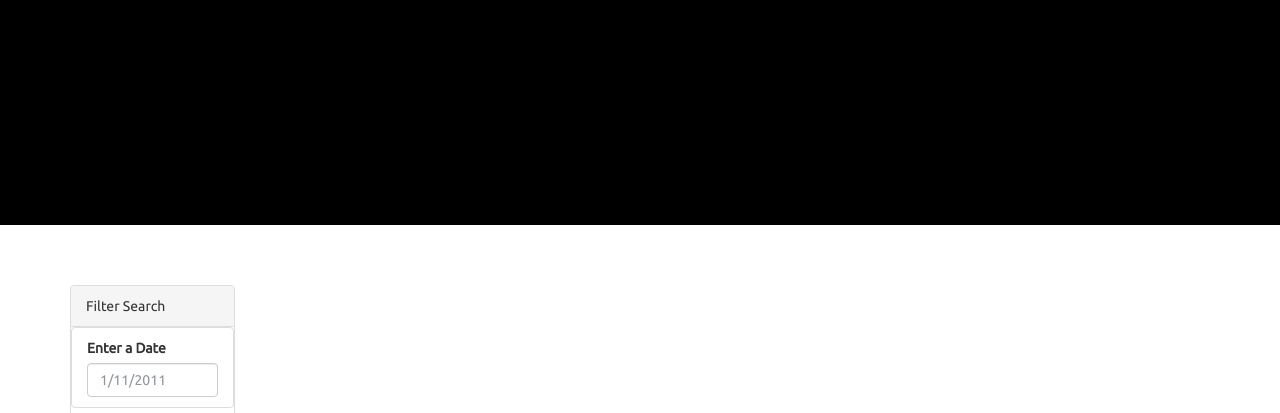
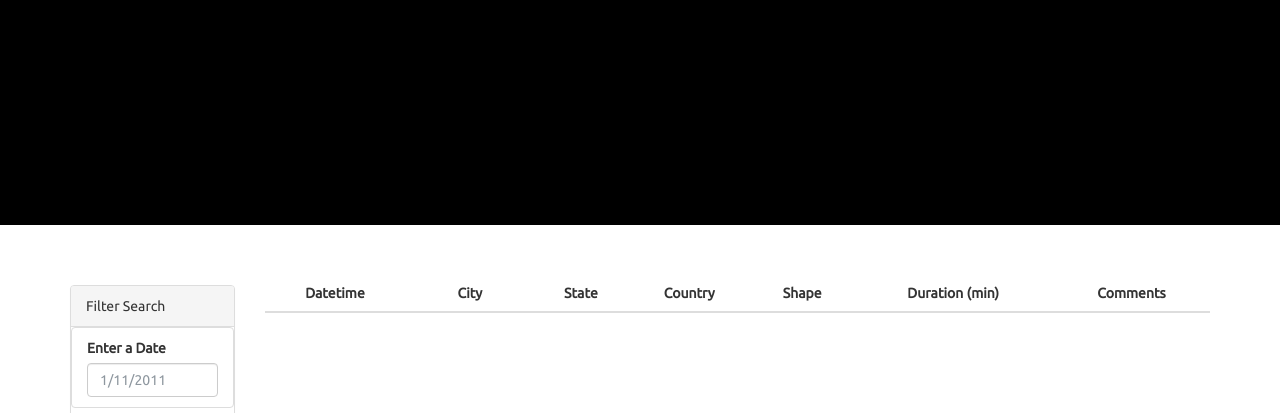
Before and after one commit to alplky/javascript-challenge, a plain HTML site: page UFO-level-1/index.html in a window 1280 px wide. Shown: the part 387-800 px from the top of the page. Drawn offline with nearby package versions, Linux system fonts and the light colour scheme.

Commit message:
changed to show table head before filter is clicked

```diff
--- a/UFO-level-1/index.html
+++ b/UFO-level-1/index.html
@@ -51,15 +51,31 @@
 
                   <!-- select #filter-btn-->
                   <button id="filter-btn" type="button" class="btn btn-default">Filter Table</button>
-
                 </form>
               </div>
             </div>
           </aside>
         </div>
+
+        <!-- table -->
         <div class="col-md-10">
           <div id="table-area" class="">
-            <table id="ufo-table" class="table table-striped"></table>
+            <table id="ufo-table" class="table table-striped">
+
+              <!-- table head -->
+              <thead>
+                <tr>
+                  <th class="table-head">Datetime</th>
+                  <th class="table-head">City</th>
+                  <th class="table-head">State</th>
+                  <th class="table-head">Country</th>
+                  <th class="table-head">Shape</th>
+                  <th class="table-head">Duration (min)</th>
+                  <th class="table-head">Comments</th>
+                </tr>
+              </thead>
+
+            </table>
           </div>
         </div>
       </div>
```
